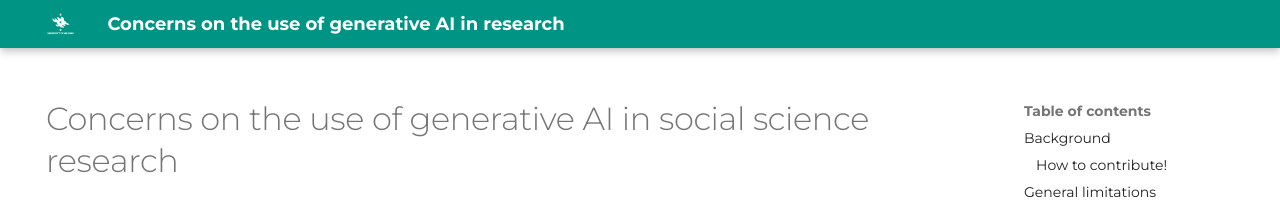
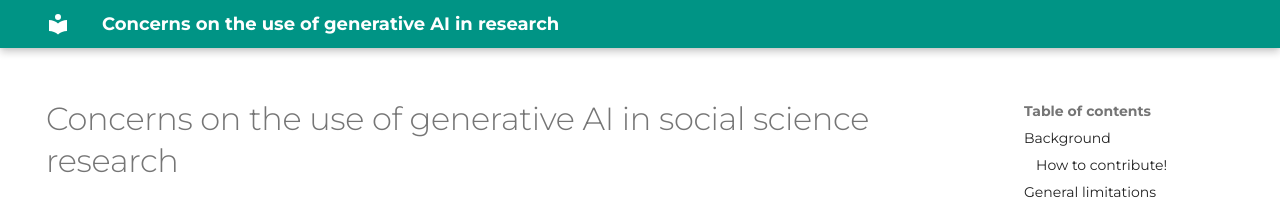
Before and after one commit to uh-dcm/genai-concerns, an MkDocs documentation site: the page built from docs/index.md, in a window 1280 px wide. Shown: the top 203 px of the page. Built offline with MkDocs 1.6.1 and Material for MkDocs 9.7.7, drawn with Linux system fonts in a browser that asks for light colours.

Commit message:
Update mkdocs.yml

```diff
--- a/mkdocs.yml
+++ b/mkdocs.yml
@@ -7,7 +7,6 @@ theme:
   font:
     text: Montserrat
   custom_dir: overrides
-  logo: assets/flame.png
 
 extra_css:
   - stylesheets/extra.css
```
